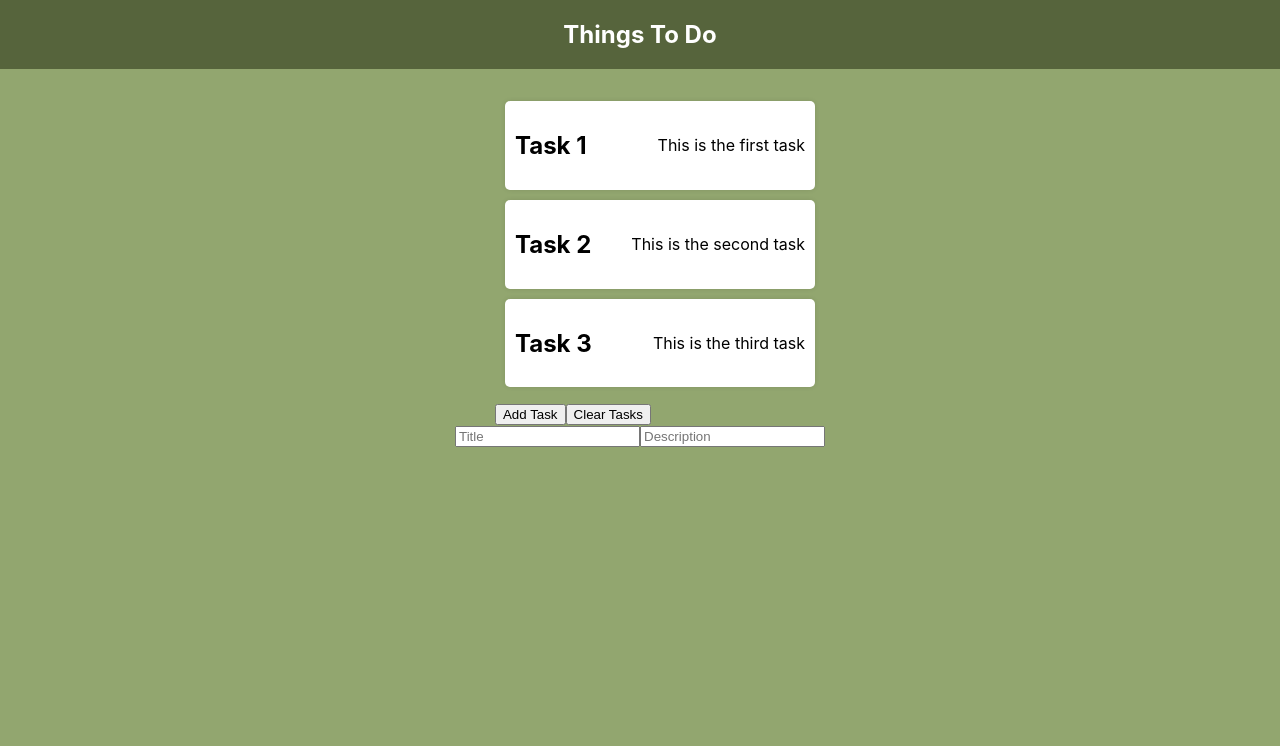
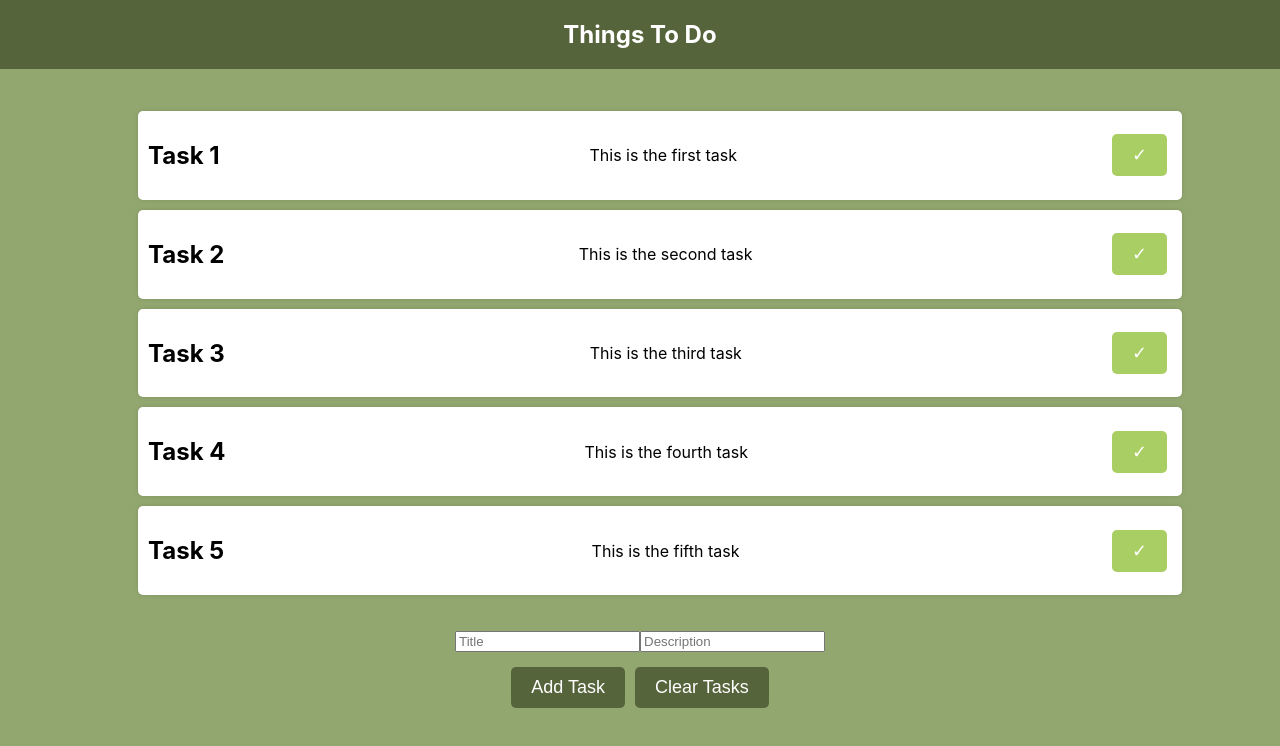
Before and after one commit to brendonnewt/todo-app, a React (Create React App) app: page / in a window 1280 px wide. Shown: the top 746 px of the page. Built offline with nearby package versions, Linux system fonts and the light colour scheme.

Commit message:
adding a complete button (nonfunctional) to the tasks

```diff
--- a/src/App.js
+++ b/src/App.js
@@ -2,13 +2,17 @@ import React from 'react';
 import HeaderBar from './headerbar';
 import TaskList from './tasks/tasklist';
 import InputPanel from './inputpanel';
+import ButtonPanel from './buttonpanel';
+import {data} from './data/data';
 
 export const App = () => {
+    const [tasks, setTasks] = React.useState(data);
     return (
         <div className='app'>
             <HeaderBar />
-            <TaskList />
+            <TaskList tasks={tasks} setTasks={setTasks}/>
             <InputPanel />
+            <ButtonPanel tasks={tasks} setTasks={setTasks} />
         </div>
     );
 }
--- a/src/buttonpanel.js
+++ b/src/buttonpanel.js
@@ -0,0 +1,15 @@
+const ButtonPanel = ({tasks, setTasks}) => {
+    return (
+        <div className='buttonpanel'>
+            <button type="button" onClick={() => {
+                const title = document.querySelector('input[placeholder="Title"]').value;
+                const description = document.querySelector('input[placeholder="Description"]').value;
+                setTasks([...tasks, {title, description}]);
+            }
+            }>Add Task</button>
+            <button type="button" onClick={() => setTasks([])}>Clear Tasks</button>
+        </div>
+    );
+}
+
+export default ButtonPanel;
--- a/src/data/data.js
+++ b/src/data/data.js
@@ -3,4 +3,6 @@ export const data = [
     { title: 'Task 1', description: 'This is the first task' },
     { title: 'Task 2', description: 'This is the second task' },
     { title: 'Task 3', description: 'This is the third task' },
+    { title: 'Task 4', description: 'This is the fourth task'},
+    { title: 'Task 5', description: 'This is the fifth task'},
 ];
--- a/src/index.css
+++ b/src/index.css
@@ -56,3 +56,40 @@ ul {
   box-shadow: 0 0 5px rgba(0, 0, 0, 0.1);
   width: 100%;
 }
+
+.tasklist {
+  display: flex;
+  flex-direction: column;
+  width: 80%;
+
+}
+
+button {
+  background-color: rgb(86, 100, 60);
+  margin: 5px;
+  color: white;
+  border: none;
+  font-size: large;
+  padding: 10px 20px;
+  border-radius: 5px;
+  cursor: pointer;
+}
+
+button:hover {
+  background-color: rgb(169, 206, 99);
+}
+
+.textfields {
+  display: flex;
+  justify-content: center;
+  align-items: center;
+  margin: 10px;
+}
+
+.submit {
+  background-color: rgb(169, 206, 99);
+}
+
+.submit:hover {
+  background-color: rgb(86, 100, 60);
+}
--- a/src/input/textfields.js
+++ b/src/input/textfields.js
@@ -2,11 +2,11 @@ import { textfields } from "../data/textfields";
 
 const TextFields = () => {
     return (
-        <>
+        <div className="textfields">
         {textfields.map((textfield, index) => {
             return <input key={index} type='text' placeholder={textfield.placeholder} />
         })}
-        </>
+        </div>
     )
 }
 
--- a/src/tasks/task.js
+++ b/src/tasks/task.js
@@ -3,6 +3,7 @@ const Task = ({title, description}) => {
         <div className="task">
             <h2>{title}</h2>
             <p>{description}</p>
+            <button type="button" className="submit">{`\u2713`}</button>
         </div>
     );
 }
--- a/src/tasks/tasklist.js
+++ b/src/tasks/tasklist.js
@@ -1,9 +1,7 @@
 import React from 'react';
-import {data} from '../data/data';
 import Task from './task';
 
-const TaskList = () => {
-    const [tasks, setTasks] = React.useState(data);
+const TaskList = ({tasks, setTasks}) => {
     return (
         <div className='tasklist'>
             <ul>
@@ -13,13 +11,6 @@ const TaskList = () => {
                     </li>
                 ))}
             </ul>
-            <button onClick={() => {
-                const title = document.querySelector('input[placeholder="Title"]').value;
-                const description = document.querySelector('input[placeholder="Description"]').value;
-                setTasks([...tasks, {title, description}]);
-            }
-            }>Add Task</button>
-            <button onClick={() => setTasks([])}>Clear Tasks</button>
         </div>
     );
 }
```
